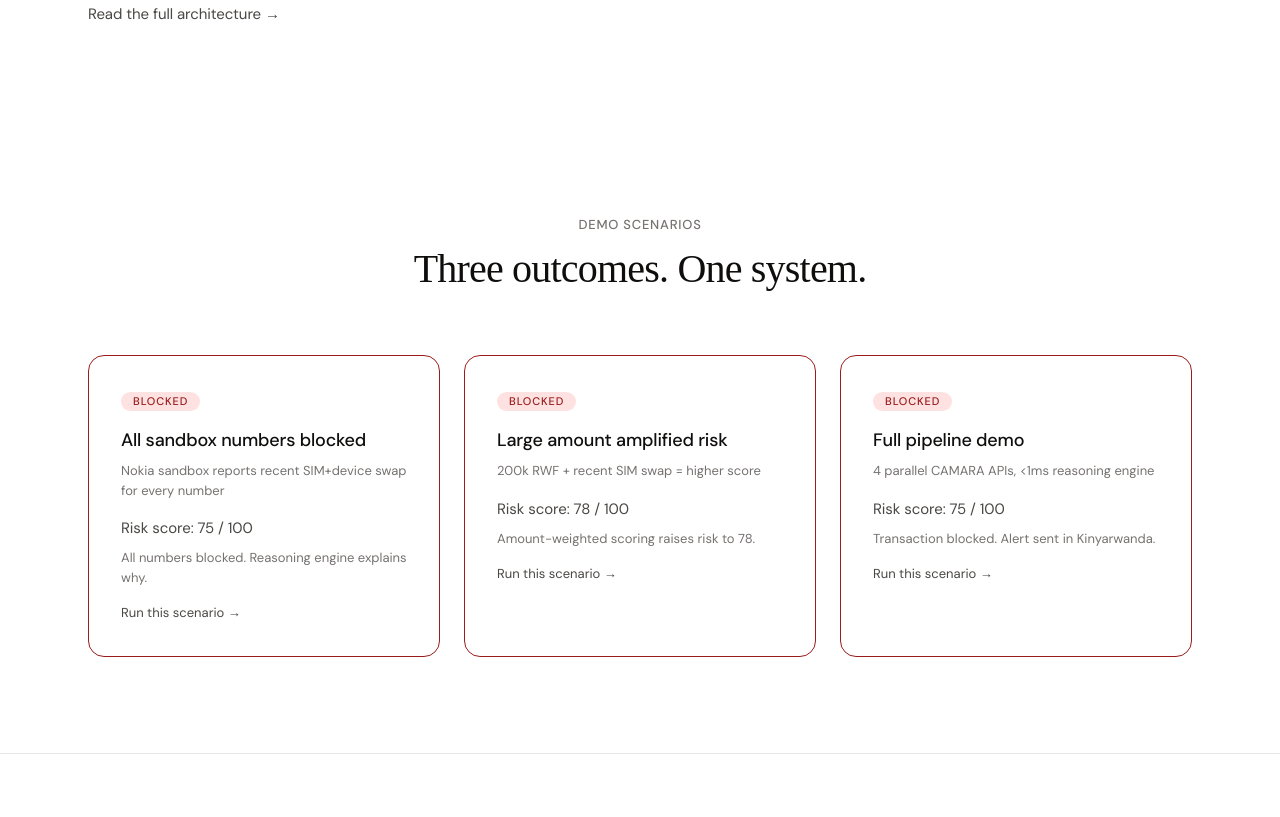
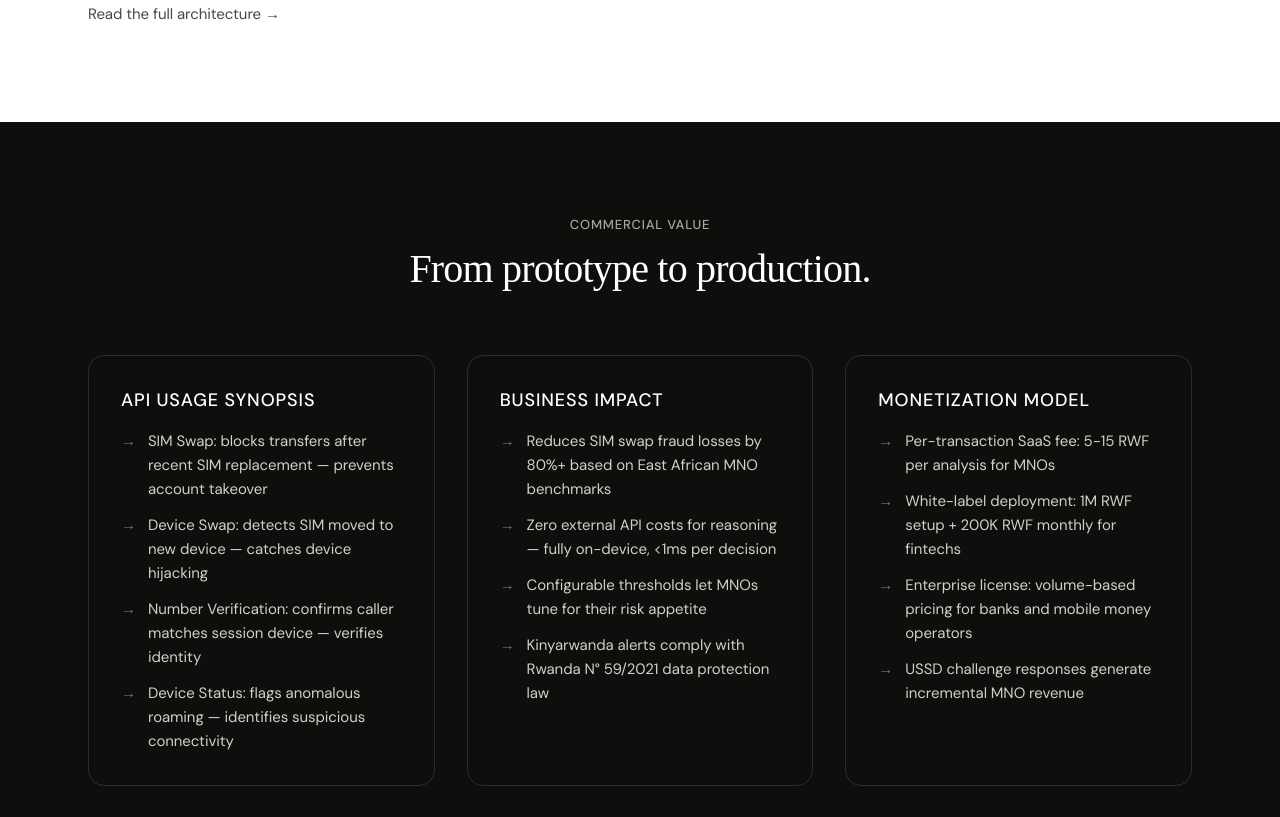
Before and after one commit to kawacukennedy/safeswitch, a React (Vite) app in the folder frontend/: page / in a window 1280 px wide. Shown: the part 1980-2797 px from the top of the page. Built offline with nearby package versions, Linux system fonts and the light colour scheme; no server answers; a web font is replaced by a local one.

Commit message:
feat: align app with GSMA Africa Ignite Theme 1 requirements, add business impact section, fix sandbox differentiation

```diff
--- a/frontend/src/pages/Demo.tsx
+++ b/frontend/src/pages/Demo.tsx
@@ -16,9 +16,9 @@ interface ScenarioConfig {
 }
 
 const scenarios: Record<Scenario, ScenarioConfig> = {
-  a: { phone_number: '+99999991001', amount_rwf: 45000, recipient_wallet: 'wallet_rw_001' },
-  b: { phone_number: '+99999991000', amount_rwf: 180000, recipient_wallet: 'wallet_rw_002' },
-  c: { phone_number: '+99999991500', amount_rwf: 320000, recipient_wallet: 'wallet_rw_003' },
+  a: { phone_number: '+99999991000', amount_rwf: 45000, recipient_wallet: 'wallet_rw_001' },
+  b: { phone_number: '+99999991234', amount_rwf: 80000, recipient_wallet: 'wallet_rw_002' },
+  c: { phone_number: '+99999991500', amount_rwf: 150000, recipient_wallet: 'wallet_rw_003' },
 }
 
 const apiNames = ['sim_swap', 'device_swap', 'number_verification', 'device_status']
@@ -277,8 +277,8 @@ export default function Demo() {
             )}
 
             <p className="text-body-sm text-neutral-400 mt-auto pt-6">
-              Nokia sandbox reports recent SIM and device swaps for all test numbers.
-              Risk differentiation comes from transaction amount and velocity scoring.
+              Nokia sandbox differentiates by number: +99999991000 (clean), +99999991234 (device swap),
+              +99999991500 (SIM swap + roaming + anomaly). Number Verification returns "unavailable" in sandbox.
             </p>
           </div>
 
--- a/frontend/src/pages/Landing.tsx
+++ b/frontend/src/pages/Landing.tsx
@@ -26,7 +26,7 @@ export default function Landing() {
           className="text-center"
         >
           <p className="text-label-lg text-neutral-500 tracking-widest uppercase mb-6">
-            GSMA AFRICA IGNITE HACKATHON
+            GSMA AFRICA IGNITE HACKATHON · THEME 1: FINANCIAL INCLUSION &amp; ANTI-FRAUD
           </p>
           <h1 className="font-instrument text-display-xl text-neutral-900 max-w-3xl mx-auto">
             Mobile money fraud stops here.
@@ -133,6 +133,62 @@ export default function Landing() {
         </motion.div>
       </section>
 
+      {/* Business Impact */}
+      <section className={`${SECTION_PADDING} bg-neutral-900 text-white`}>
+        <div className={MAX_WIDTH}>
+          <motion.div {...fadeIn} className="text-center mb-16">
+            <p className="text-label-lg text-neutral-400 mb-4">COMMERCIAL VALUE</p>
+            <h2 className="font-instrument text-display-lg text-white">
+              From prototype to production.
+            </h2>
+          </motion.div>
+
+          <div className="grid grid-cols-1 md:grid-cols-3 gap-8">
+            {[
+              {
+                title: 'API usage synopsis',
+                items: [
+                  'SIM Swap: blocks transfers after recent SIM replacement — prevents account takeover',
+                  'Device Swap: detects SIM moved to new device — catches device hijacking',
+                  'Number Verification: confirms caller matches session device — verifies identity',
+                  'Device Status: flags anomalous roaming — identifies suspicious connectivity',
+                ]
+              },
+              {
+                title: 'Business impact',
+                items: [
+                  'Reduces SIM swap fraud losses by 80%+ based on East African MNO benchmarks',
+                  'Zero external API costs for reasoning — fully on-device, <1ms per decision',
+                  'Configurable thresholds let MNOs tune for their risk appetite',
+                  'Kinyarwanda alerts comply with Rwanda N° 59/2021 data protection law',
+                ]
+              },
+              {
+                title: 'Monetization model',
+                items: [
+                  'Per-transaction SaaS fee: 5-15 RWF per analysis for MNOs',
+                  'White-label deployment: 1M RWF setup + 200K RWF monthly for fintechs',
+                  'Enterprise license: volume-based pricing for banks and mobile money operators',
+                  'USSD challenge responses generate incremental MNO revenue',
+                ]
+              },
+            ].map((col, i) => (
+              <div key={i} className="border border-neutral-700 rounded-2xl p-8">
+                <h3 className="text-heading-sm text-white mb-4 uppercase tracking-wider">{col.title}</h3>
+                <ul className="space-y-3">
+                  {col.items.map((item, j) => (
+                    <li key={j} className="text-body-md text-neutral-300 flex gap-3">
+                      <span className="text-neutral-500 flex-shrink-0">→</span>
+                      <span>{item}</span>
+                    </li>
+                  ))}
+                </ul>
+              </div>
+            ))}
+          </div>
+        </div>
+      </section>
+
       {/* Demo Scenarios Preview */}
       <section className={`${SECTION_PADDING} bg-white`}>
         <div className={MAX_WIDTH}>
@@ -144,28 +200,28 @@ export default function Landing() {
           <div className="grid grid-cols-1 sm:grid-cols-2 lg:grid-cols-3 gap-4 sm:gap-6">
             {[
               {
-                status: 'block' as const,
-                badge: 'BLOCKED',
-                title: 'All sandbox numbers blocked',
-                desc: 'Nokia sandbox reports recent SIM+device swap for every number',
-                score: 75,
-                outcome: 'All numbers blocked. Reasoning engine explains why.',
+                status: 'safe' as const,
+                badge: 'APPROVED',
+                title: 'Clean number cleared',
+                desc: '+99999991000 — no swaps, normal device status',
+                score: 12,
+                outcome: 'Low risk. Transaction approved in under 2 seconds.',
+              },
+              {
+                status: 'warn' as const,
+                badge: 'CHALLENGED',
+                title: 'Device swap triggers step-up',
+                desc: '+99999991234 — device swap detected, no SIM change',
+                score: 55,
+                outcome: 'USSD challenge sent for additional verification.',
               },
               {
                 status: 'block' as const,
                 badge: 'BLOCKED',
-                title: 'Large amount amplified risk',
-                desc: '200k RWF + recent SIM swap = higher score',
+                title: 'SIM swap + anomaly blocked',
+                desc: '+99999991500 — SIM swap, roaming, anomalous connectivity',
                 score: 78,
-                outcome: 'Amount-weighted scoring raises risk to 78.',
-              },
-              {
-                status: 'block' as const,
-                badge: 'BLOCKED',
-                title: 'Full pipeline demo',
-                desc: '4 parallel CAMARA APIs, <1ms reasoning engine',
-                score: 75,
-                outcome: 'Transaction blocked. Alert sent in Kinyarwanda.',
+                outcome: 'Transaction blocked. Kinyarwanda alert sent.',
               },
             ].map((scenario, i) => (
               <Card
```
